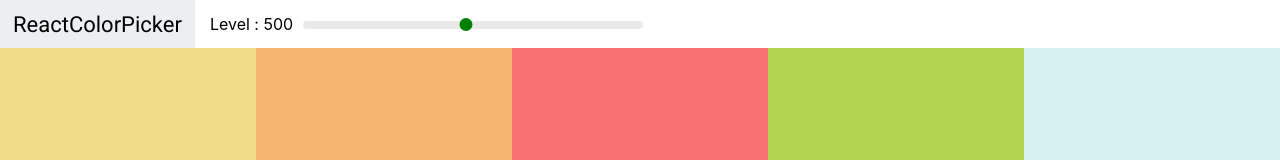
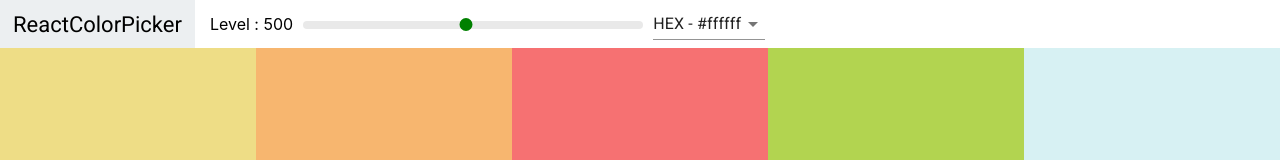
Before and after one commit to sheen4n/react-colors, a React (Create React App) app: page / in a window 1280 px wide. Shown: the top 160 px of the page. Built offline with nearby package versions, Linux system fonts and the light colour scheme.

Commit message:
Added Select and Material UI

```diff
--- a/package.json
+++ b/package.json
@@ -3,6 +3,7 @@
   "version": "0.1.0",
   "private": true,
   "dependencies": {
+    "@material-ui/core": "^4.9.7",
     "@testing-library/jest-dom": "^4.2.4",
     "@testing-library/react": "^9.3.2",
     "@testing-library/user-event": "^7.1.2",
--- a/src/App.js
+++ b/src/App.js
@@ -6,7 +6,7 @@ import generatePalette from './utils/colorHelper';
 
 function App() {
   return (
-    <div className="App">
+    <div className='App'>
       <Palette palette={generatePalette(seedColors[4])} />
     </div>
   );
--- a/src/ColorBox.js
+++ b/src/ColorBox.js
@@ -2,8 +2,10 @@ import React, { useState } from 'react';
 import { CopyToClipboard } from 'react-copy-to-clipboard';
 import './ColorBox.css';
 
-const ColorBox = ({ hex, name }) => {
+const ColorBox = ({ name, format, ...color }) => {
   const [copied, setCopied] = useState(false);
+
+  const colorCode = color[format];
 
   const showCopyTransition = () => {
     setCopied(true);
@@ -11,23 +13,23 @@ const ColorBox = ({ hex, name }) => {
   };
 
   return (
-    <CopyToClipboard text={hex} onCopy={showCopyTransition}>
-      <div className="ColorBox" style={{ background: hex }}>
+    <CopyToClipboard text={colorCode} onCopy={showCopyTransition}>
+      <div className='ColorBox' style={{ background: colorCode }}>
         <div
           className={`copy-overlay ${copied && 'show'}`}
-          style={{ background: hex }}
+          style={{ background: colorCode }}
         />
         <div className={`copy-msg ${copied && 'show'}`}>
           <h1>COPIED</h1>
-          <p>{hex}</p>
+          <p>{colorCode}</p>
         </div>
-        <div className="copy-container">
-          <div className="box-content">
+        <div className='copy-container'>
+          <div className='box-content'>
             <span>{name}</span>
           </div>
         </div>
-        <button className="copy-button">Copy</button>
-        <span className="see-more">More</span>
+        <button className='copy-button'>Copy</button>
+        <span className='see-more'>More</span>
       </div>
     </CopyToClipboard>
   );
--- a/src/Navbar.js
+++ b/src/Navbar.js
@@ -1,18 +1,20 @@
 import React from 'react';
 import Slider from 'rc-slider';
+import Select from '@material-ui/core/Select';
 
 import 'rc-slider/assets/index.css';
 import './Navbar.css';
+import { MenuItem } from '@material-ui/core';
 
-const Navbar = ({ level, changeLevel }) => {
+const Navbar = ({ level, changeLevel, format, changeFormat }) => {
   return (
-    <header className="Navbar">
-      <div className="logo">
-        <a href="">ReactColorPicker</a>
+    <header className='Navbar'>
+      <div className='logo'>
+        <a href=''>ReactColorPicker</a>
       </div>
-      <div className="slider-container">
+      <div className='slider-container'>
         <span>Level : {level}</span>
-        <div className="slider">
+        <div className='slider'>
           <Slider
             defaultValue={level}
             min={100}
@@ -22,6 +24,13 @@ const Navbar = ({ level, changeLevel }) => {
           />
         </div>
       </div>
+      <div className='select-container'>
+        <Select onChange={changeFormat} value={format}>
+          <MenuItem value='hex'>HEX - #ffffff</MenuItem>
+          <MenuItem value='rgb'>RGB - rgb(255,255,255)</MenuItem>
+          <MenuItem value='rgba'>RGBA - rgba(255,255,255,1.0)</MenuItem>
+        </Select>
+      </div>
     </header>
   );
 };
--- a/src/Palette.js
+++ b/src/Palette.js
@@ -5,17 +5,25 @@ import Navbar from './Navbar';
 
 const Palette = ({ palette, ...rest }) => {
   const [level, setLevel] = useState(500);
+  const [format, setFormat] = useState('hex');
 
   const { colors } = palette;
 
   const changeLevel = newLevel => setLevel(newLevel);
 
+  const changeFormat = e => setFormat(e.target.value);
+
   return (
-    <div className="Palette">
-      <Navbar level={level} changeLevel={changeLevel} />
-      <div className="Palette-colors">
+    <div className='Palette'>
+      <Navbar
+        level={level}
+        changeLevel={changeLevel}
+        format={format}
+        changeFormat={changeFormat}
+      />
+      <div className='Palette-colors'>
         {colors[level].map(color => (
-          <ColorBox {...color} key={color.name} />
+          <ColorBox {...color} format={format} key={color.name} />
         ))}
       </div>
       {/* footer */}
```
Also changed, not shown: 1 other file (tests, documents, lock files or other folders).
